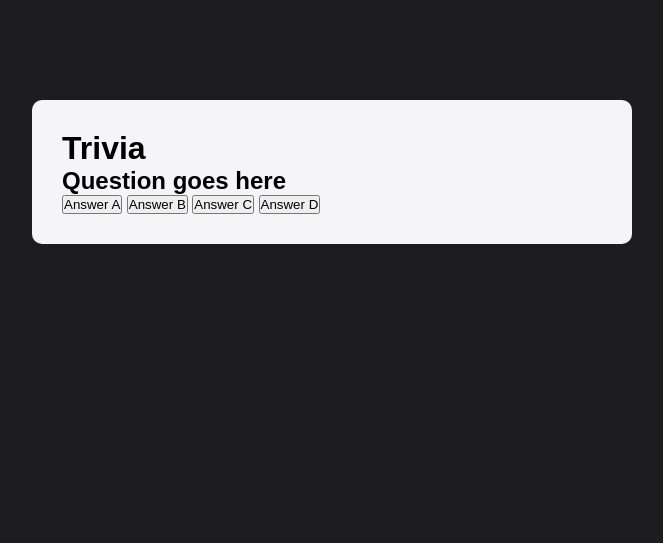
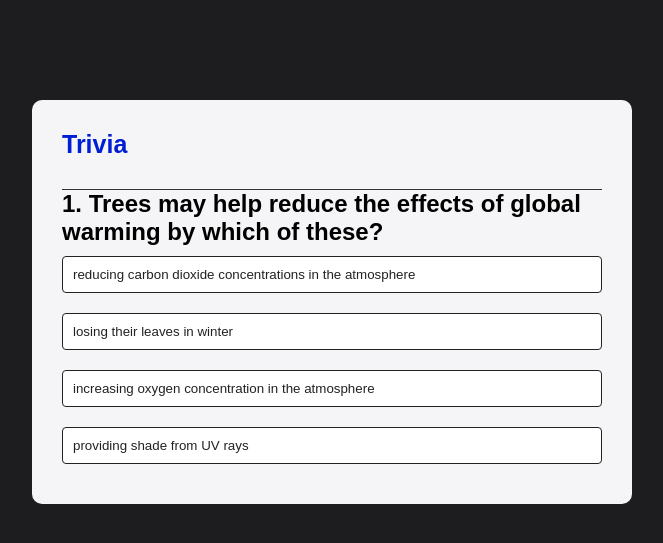
Before and after one commit to nghiantm/gaia, a Flask app: template website/templates/quiz.html in a window 1280 px wide. Shown: the top 543 px of the page, without its empty margins (308-971 px from the left). Run offline with Flask 3, Linux system fonts and the light colour scheme; the template is opened without the code that fills it, so the values that code supplies are empty.

Commit message:
update quiz

```diff
--- a/website/templates/quiz.html
+++ b/website/templates/quiz.html
@@ -12,12 +12,15 @@
         <h1>Trivia</h1>
         <div class="qui">
             <h2 id="question">Question goes here</h2>
-            <div id="answer-buttons"></div>
+            <div id="answer-buttons">
                 <button class="btn">Answer A</A></button>
                 <button class="btn">Answer B</A></button>
                 <button class="btn">Answer C</A></button>
                 <button class="btn">Answer D</A></button>
+            </div>
+            <button id="next-btn">next</button>
         </div>
     </div>
+    <script src="script.js"></script>
 </body>
 </html>
--- /dev/null
+++ b/website/templates/script.js
@@ -0,0 +1,60 @@
+const question = [
+    {
+        question: "Trees may help reduce the effects of global warming by which of these?",
+        answers: [
+            { text: "reducing carbon dioxide concentrations in the atmosphere", correct: true},
+            { text: "losing their leaves in winter", correct: false},
+            { text: "increasing oxygen concentration in the atmosphere", correct: false},
+            { text: "providing shade from UV rays", correct: false},
+        ]
+    },
+    {
+        question: "What two main substances do trees absorb from the atmosphere?",
+        answers: [
+            { text: "trees absorb carbon dioxide and water", correct: true},
+            { text: "trees only need sunlight", correct: false},
+            { text: "trees absorb oxygen and water", correct: false},
+            { text: "trees absorb nutrients and water from the soil", correct: false},
+        ]
+    }
+];
+
+const questionElement = document.getElementById("question");
+const answerButtons = document.getElementById("answer-buttons");
+const nextButton = document.getElementById("next-btn");
+
+let currentQuestionIndex = 0;
+let score = 0;
+
+function startQuiz(){
+    currentQuestionIndex = 0;
+    score = 0;
+    nextButton.innerHTML = "Next";
+    showQuestion();
+}
+
+function showQuestion(){
+    resetState();
+    let currentQuestion = question[currentQuestionIndex];
+    let questionNo = currentQuestionIndex + 1;
+    questionElement.innerHTML = questionNo + ". " + currentQuestion.
+    question;
+
+
+    currentQuestion.answers.forEach(answer => {
+        const button = document.createElement("button");
+        button.innerHTML = answer.text;
+        button.classList.add("btn")
+        answerButtons.appendChild(button);
+
+    });
+}
+
+function resetState(){
+    nextButton.style.display = "none";
+    while(answerButtons.firstChild){
+        answerButtons.removeChild(answerButtons.firstChild);
+    }
+}
+
+startQuiz();
--- a/website/templates/style.css
+++ b/website/templates/style.css
@@ -15,3 +15,53 @@ body{
     border-radius: 10px;
     padding: 30px;
 }
+
+.app h1{
+    font-size: 25px;
+    color: #001ed4;
+    font-weight: 600;
+    border-bottom: 1px solid #333;
+    padding-bottom: 30px;
+}
+
+.quiz{
+    padding: 20px 0;
+}
+.quiz h2{
+    font-size: 18px;
+    color: #001ed4;
+    font-weight: 600;
+}
+
+.btn{
+    background: #fff;
+    color: #222;
+    font-weight: 500;
+    width: 100%;
+    border: 1px solid #222;
+    padding: 10px;
+    margin: 10px 0;
+    text-align: left;
+    border-radius: 4px;
+    cursor: pointer;
+    transition: all 0.3s;
+}
+
+.btn:hover{
+    background: #222;
+    color: #fff;
+
+}
+
+#next-btn{
+    background: #001ed4;
+    color: #fff;
+    font-weight: 500;
+    width: 150px;
+    border: 0;
+    padding: 10px;
+    margin: 20px auto 0;
+    border-radius: 4px;
+    cursor: pointer;
+    display: none;
+}
```
Also changed, not shown: website/templates/index.html (+0 -23 lines).
